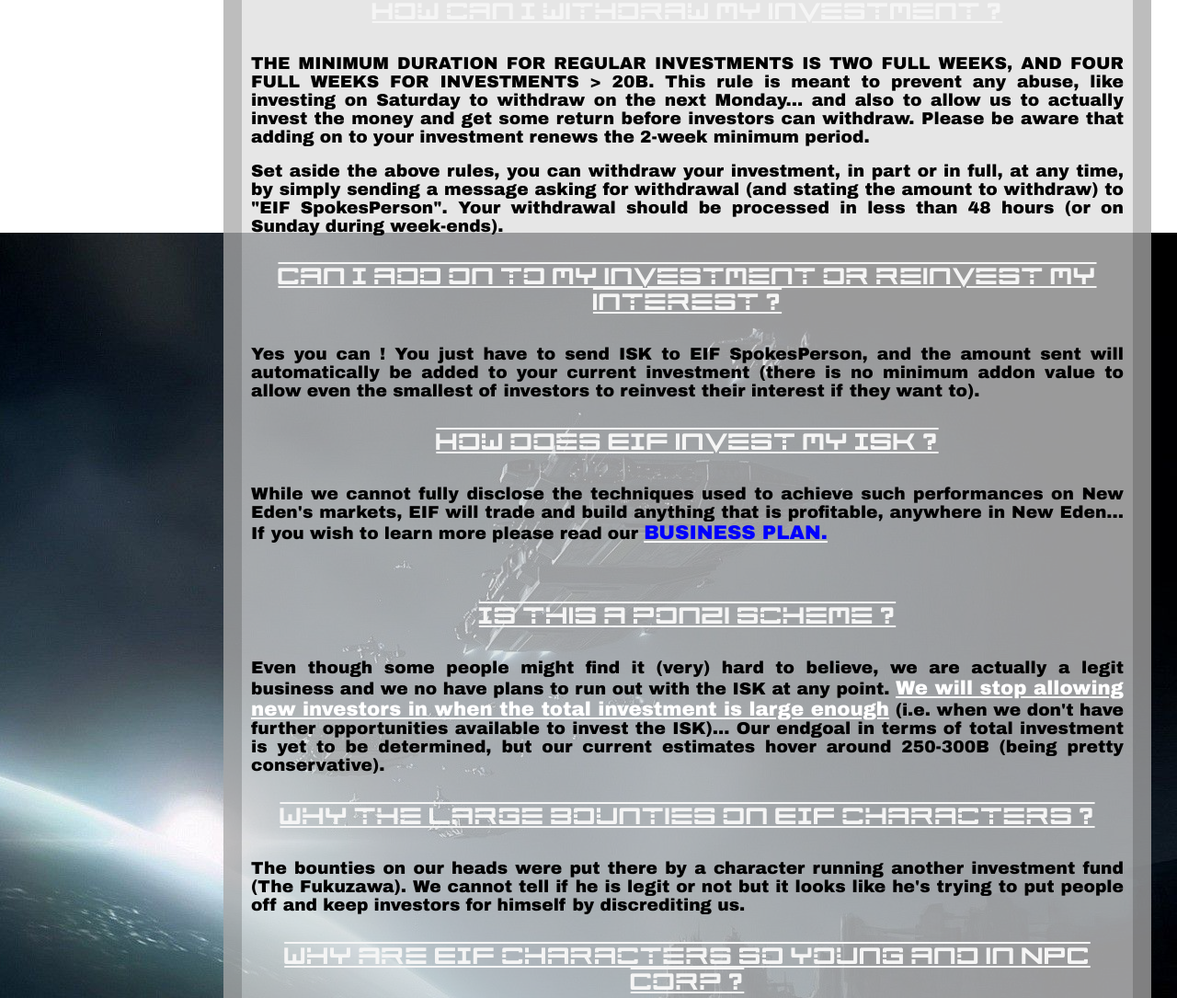
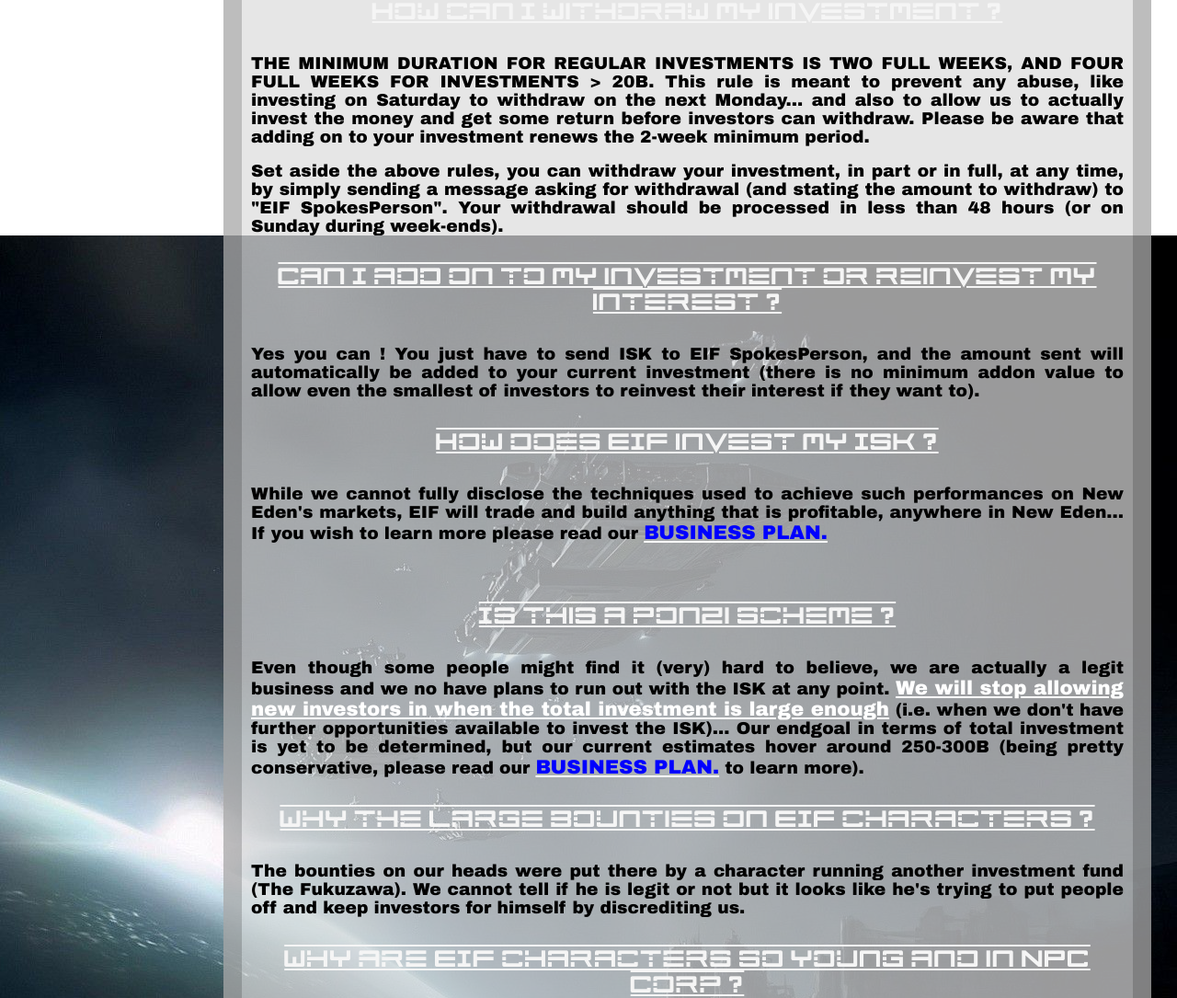
Before and after one commit to RaBaTaJ/EveSite, a Django app: page /home/InvestmentGuide in a window 1280 px wide. Shown: the part 992-2077 px from the top of the page at 92% size. Run offline with Django 3.2, Linux system fonts and the light colour scheme.

```diff
--- a/home/templates/home/InvestmentGuide.html
+++ b/home/templates/home/InvestmentGuide.html
@@ -55,7 +55,7 @@
 
         <h4>Is this a ponzi scheme ?</h4>
 
-        <p>Even though some people might find it (very) hard to believe, we are actually a legit business and we no have plans to run out with the ISK at any point. <u>We will stop allowing new investors in when the total investment is large enough</u> (i.e. when we don't have further opportunities available to invest the ISK)... Our endgoal in terms of total investment is yet to be determined, but our current estimates hover around 250-300B (being pretty conservative).</p>
+        <p>Even though some people might find it (very) hard to believe, we are actually a legit business and we no have plans to run out with the ISK at any point. <u>We will stop allowing new investors in when the total investment is large enough</u> (i.e. when we don't have further opportunities available to invest the ISK)... Our endgoal in terms of total investment is yet to be determined, but our current estimates hover around 250-300B (being pretty conservative, please read our <a href="{% url 'home:About' %}"><u><font color=blue>BUSINESS PLAN.</font></u></a> to learn more).</p>
 
         <h4>Why the large bounties on EIF characters ?</h4>
 
```
